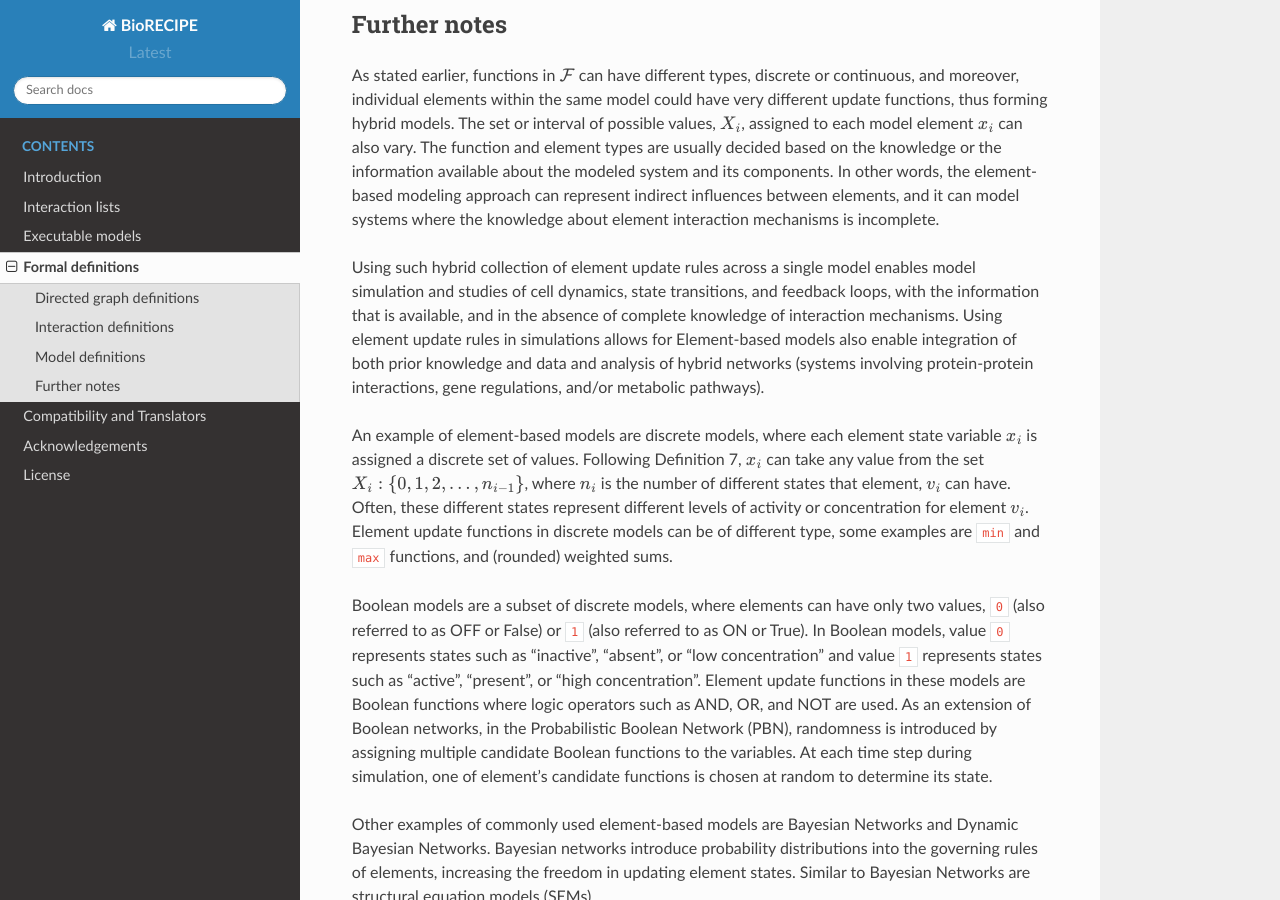
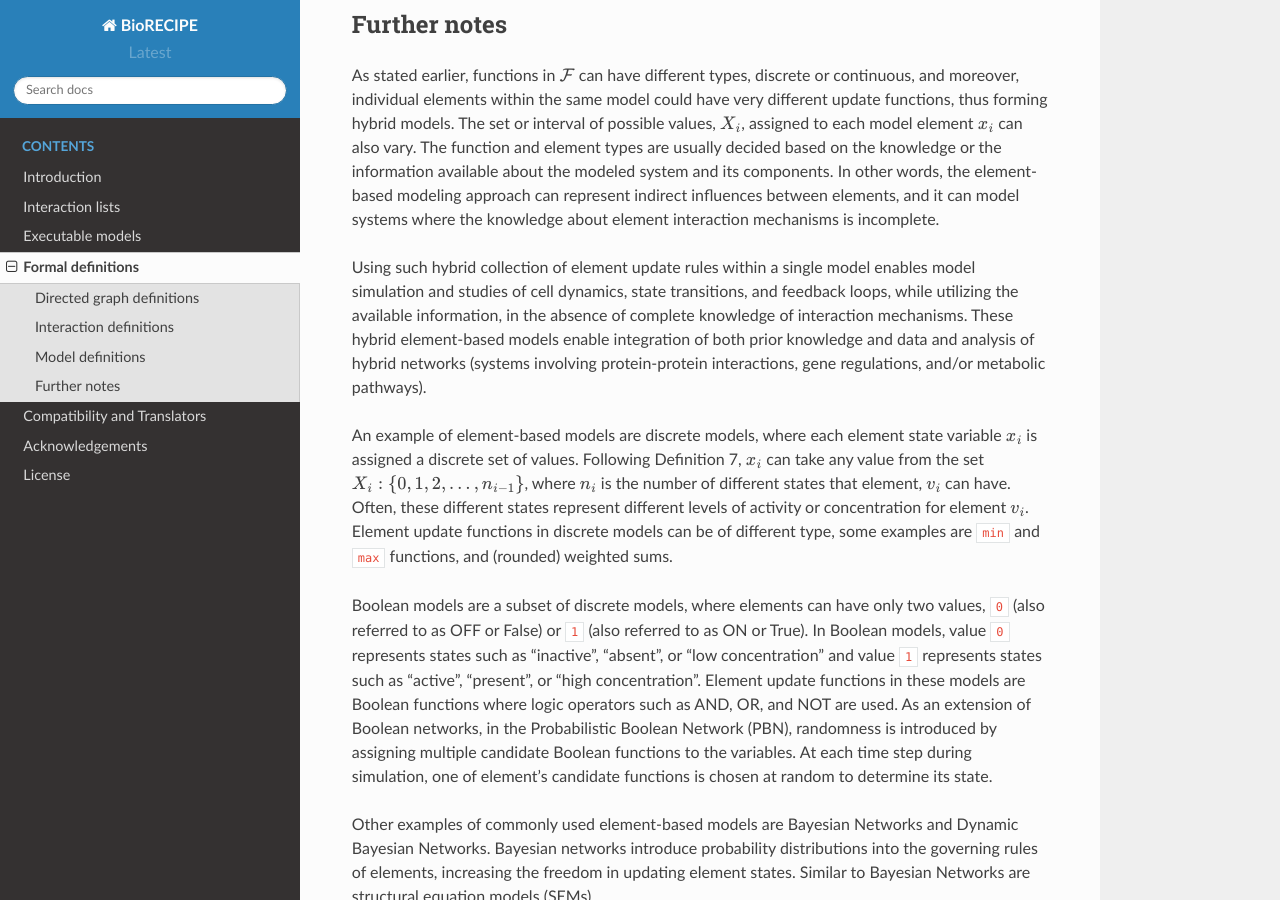
Before and after one commit to pitt-miskov-zivanov-lab/BioRECIPE, a Sphinx documentation site: the page built from docs/definitions.rst, in a window 1280 px wide and 900 px high, scrolled down 5821 px. Built offline with Sphinx 7.4.7 and the Read the Docs theme 2.0.0, drawn with Linux system fonts in a browser that asks for light colours.

Commit message:
Update definitions.rst

```diff
--- a/docs/definitions.rst
+++ b/docs/definitions.rst
@@ -140,7 +140,7 @@ Further notes
 
 As stated earlier, functions in :math:`\mathcal{F}` can have different types, discrete or continuous, and moreover, individual elements within the same model could have very different update functions, thus forming hybrid models. The set or interval of possible values, :math:`X_i`, assigned to each model element :math:`x_i` can also vary. The function and element types are usually decided based on the knowledge or the information available about the modeled system and its components. In other words, the element-based modeling approach can represent indirect influences between elements, and it can model systems where the knowledge about element interaction mechanisms is incomplete.
 
-Using such hybrid collection of element update rules across a single model enables model simulation and studies of cell dynamics, state transitions, and feedback loops, with the information that is available, and in the absence of complete knowledge of interaction mechanisms.  Using element update rules in simulations allows for  Element-based models also enable integration of both prior knowledge and data and analysis of hybrid networks (systems involving protein-protein interactions, gene regulations, and/or metabolic pathways).
+Using such hybrid collection of element update rules within a single model enables model simulation and studies of cell dynamics, state transitions, and feedback loops, while utilizing the available information, in the absence of complete knowledge of interaction mechanisms. These hybrid element-based models enable integration of both prior knowledge and data and analysis of hybrid networks (systems involving protein-protein interactions, gene regulations, and/or metabolic pathways).
 
 An example of element-based models are discrete models, where each element state variable :math:`x_i` is assigned a discrete set of values. Following Definition 7, :math:`x_i` can take any value from the set :math:`X_i:\{0,1,2,…,n_{i-1}\}`, where :math:`n_i` is the number of different states that element, :math:`v_i` can have. Often, these different states represent different levels of activity or concentration for element :math:`v_i`. Element update functions in discrete models can be of different type, some examples are ``min`` and ``max`` functions, and (rounded) weighted sums.
 
```
